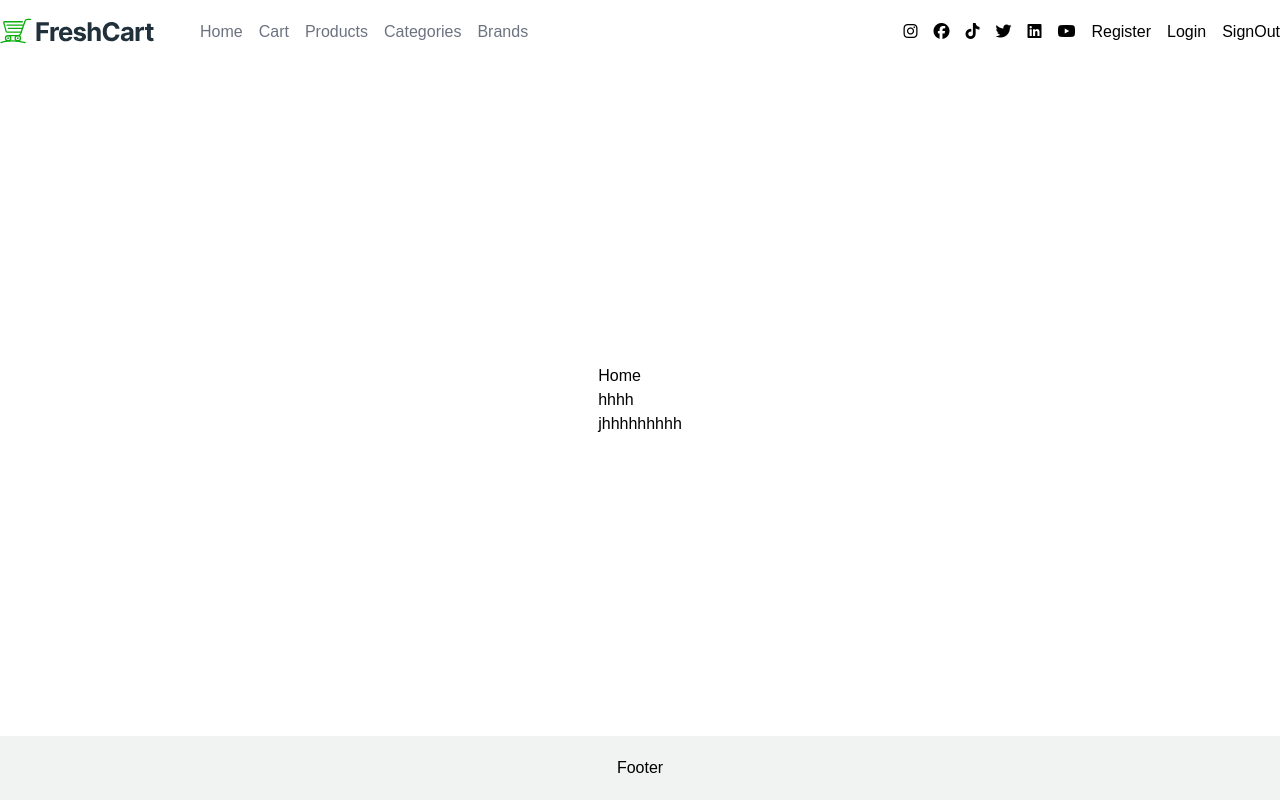
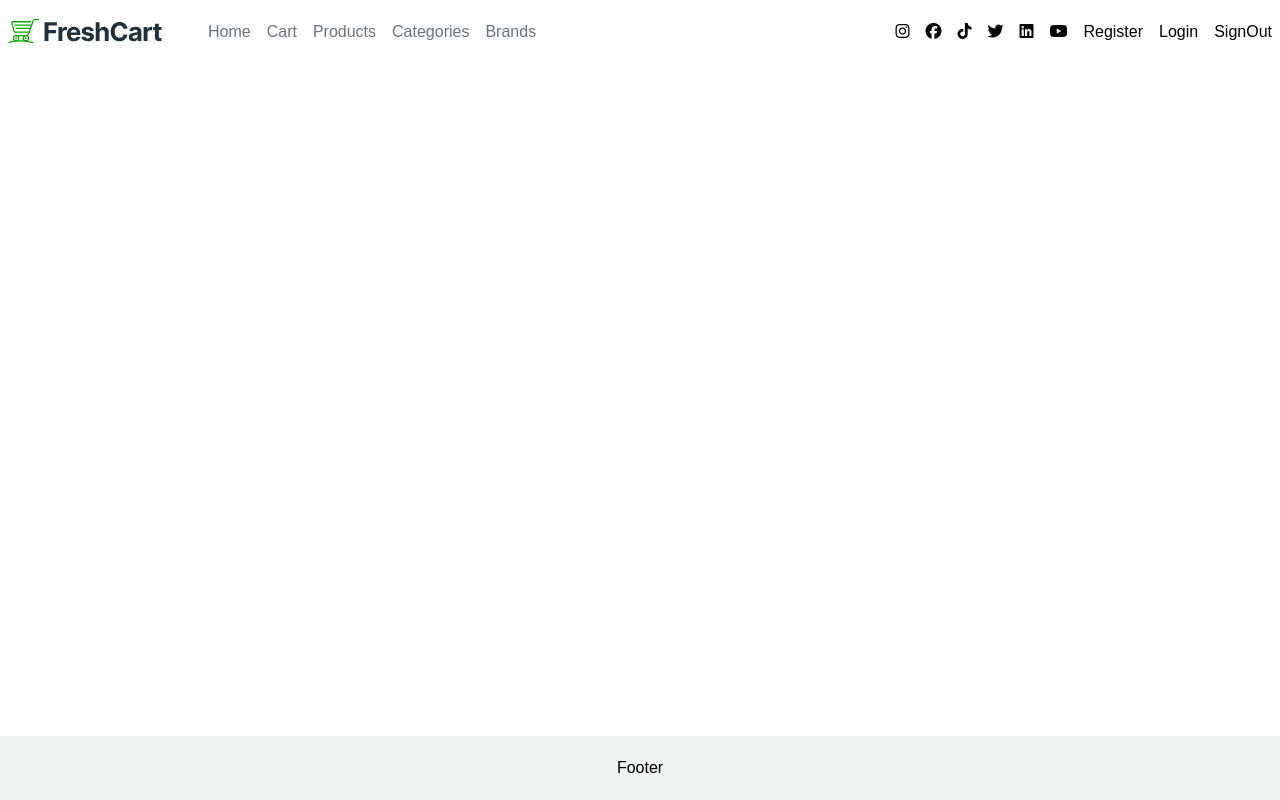
Before and after one commit to marwa1209/FreshCart-React, a React (Create React App) app: page /home in a window 1280 px wide. Built offline with nearby package versions, Linux system fonts and the light colour scheme.

Commit message:
tokenContext-addeed

```diff
--- a/src/Components/Home/Home.jsx
+++ b/src/Components/Home/Home.jsx
@@ -1,13 +1,10 @@
 /** @format */
 import React from "react";
-import styles from "./Home.module.css";
 export default function Home() {
   return (
     <>
       <div className="m-auto">
-        <h2 className="text-t cursor-pointer">Home</h2>
-        <button className="btn-blue ">hhhh</button>
-        <h1 className="font-opensans">jhhhhhhhhh</h1>
+        <cart />
       </div>
     </>
   );
--- a/src/Components/Login/Login.jsx
+++ b/src/Components/Login/Login.jsx
@@ -19,6 +19,7 @@ export default function Login() {
         seterrorMessage(err.response.data.message);
       });
     if (data.message === "success") {
+      localStorage.setItem("userToken",data.token)
       setloaderstate(false);
       navigate("/home");
     }
@@ -90,10 +91,7 @@ export default function Login() {
         <button
           type="submit"
           className="btn-main"
-          disabled={
-            !loginForm.isValid ||
-            Object.values(loginForm.values).every((value) => !value)
-          }
+          disabled={!loginForm.isValid || !loginForm.dirty}
         >
           {loaderstate ? (
             <>
--- a/src/Components/NavBar/NavBar.jsx
+++ b/src/Components/NavBar/NavBar.jsx
@@ -10,7 +10,7 @@ export default function NavBar() {
   };
   return (
     <nav className="py-4 w-full  relative">
-      <div className="container mx-auto flex justify-between items-center">
+      <div className="container mx-auto flex justify-between items-center px-2">
         <Link className="logo me-10" to={"home"}>
           <img src={logo} alt="Logo" />
         </Link>
@@ -109,7 +109,11 @@ export default function NavBar() {
               showMenu ? "fa-xmark" : "fa-bars"
             } cursor-pointer text-2xl transition-opacity duration-300`}
           ></i>
-            <ul className={`absolute end-0 top-full bg-light-color py-3 w-full text-center list-none  gap-4 flex-col ${showMenu?'flex':'hidden'}`}>
+          <ul
+            className={`absolute end-0 top-full bg-light-color py-3 w-full text-center list-none  gap-4 flex-col ${
+              showMenu ? "flex" : "hidden"
+            }`}
+          >
             <li>
               <Link to={"home"}>Home</Link>
             </li>
@@ -126,10 +130,7 @@ export default function NavBar() {
               <Link to={"brands"}>Brands</Link>
             </li>
             <li>
-                <Link
-                  className="text-capitalize cursor-pointer"
-                  to={"register"}
-                >
+              <Link className="text-capitalize cursor-pointer" to={"register"}>
                 Register
               </Link>
             </li>
--- a/src/Components/Register/Register.jsx
+++ b/src/Components/Register/Register.jsx
@@ -161,13 +161,12 @@ export default function Register() {
             </p>
           </div>
         ) : null}
-
         <button
           type="submit"
           className="btn-main"
           disabled={
             !registerForm.isValid ||
-            Object.values(registerForm.values).every((value) => !value)
+            !registerForm.dirty
           }
         >
           {loaderstate ? (
--- /dev/null
+++ b/src/Context/token.js
@@ -0,0 +1,11 @@
+import { createContext, useState } from "react";
+
+export let TokenContext =createContext()
+export default function TokenContextProvider(props){
+    const [token , setToken]=useState(null)
+    return(
+        <TokenContext.Provider value={{token,setToken}}>
+            {props.children}
+        </TokenContext.Provider>
+    )
+}
```
Lines whose indentation alone changed are shown as unchanged.
